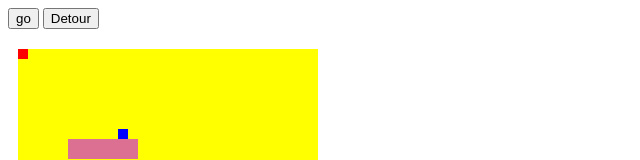
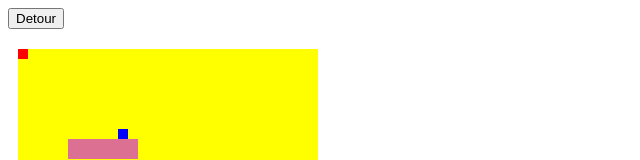
Before and after one commit to sisya228/detour-project_no-DOM, a plain HTML site: page index.html in a window 1280 px wide. Shown: the top 160 px of the page, without its empty margins (0-640 px from the left). Drawn offline with Linux system fonts and the light colour scheme.

Commit message:
button-detourn

```diff
--- a/index.html
+++ b/index.html
@@ -11,8 +11,7 @@
 </head>
 
 <body>
-<button id="go">go</button>
-<button id="go_for_class"> Detour</button>
+<button id="detour">Detour</button>
 <div id="container">
   <div id="block"></div>
   <div id="target"></div>
```
